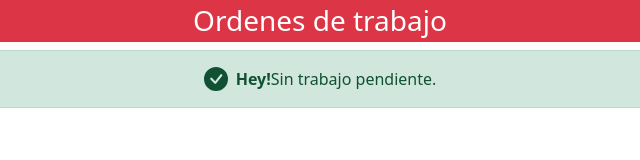
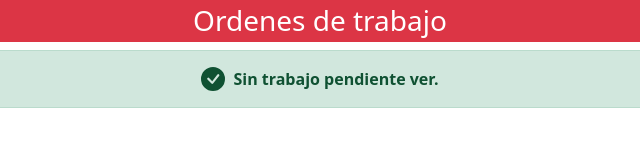
Before and after one commit to Helheim969/jkvWebApp, a plain HTML site: page index.html in a window 1280 px wide. Shown: the full height of the page, 320-960 px from the left. Drawn offline with nearby package versions, Linux system fonts and the light colour scheme.

Commit message:
Update index.html

```diff
--- a/index.html
+++ b/index.html
@@ -35,7 +35,7 @@
                     <use xlink:href="#check-circle-fill" />
                 </svg>
 
-                <strong>Hey!</strong> Sin trabajo pendiente.
+                <strong>Sin trabajo pendiente ver.</strong>
 
             </div>
 
```
